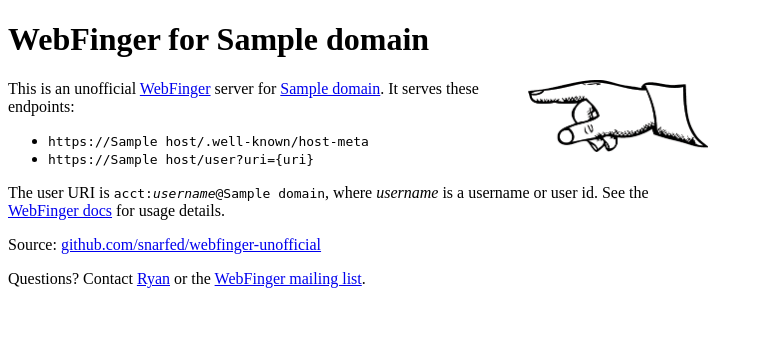
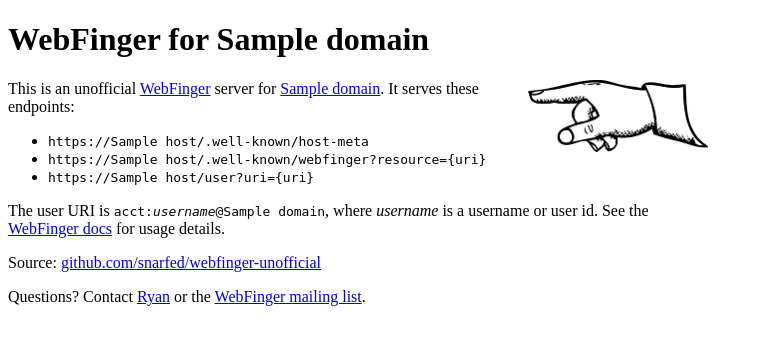
Before and after one commit to snarfed/webfinger-unofficial, a Python web app: template templates/index.html in a window 1280 px wide. Shown: the top 345 px of the page, without its empty margins (0-763 px from the left). Run offline with Jinja, Linux system fonts and the light colour scheme; the template is opened without the code that fills it: most values are stand-ins (such as "Sample title", 1, 10 or a date in 2020).

Commit message:
mention the new webfist /.well-known/webfinger?... endpoint on the front page

```diff
--- a/templates/index.html
+++ b/templates/index.html
@@ -18,6 +18,7 @@
   for <a href="http://{{ domain }}/">{{ domain }}</a>. It serves these endpoints:</p>
 <ul>
   <li><code>https://{{ host }}/.well-known/host-meta</code></li>
+  <li><code>https://{{ host }}/.well-known/webfinger?resource={uri}</code></li>
   <li><code>https://{{ host }}/user?uri={uri}</code></li>
 </ul>
 <p>The user URI is <code>acct:<i>username</i>@{{ domain }}</code>,
```
